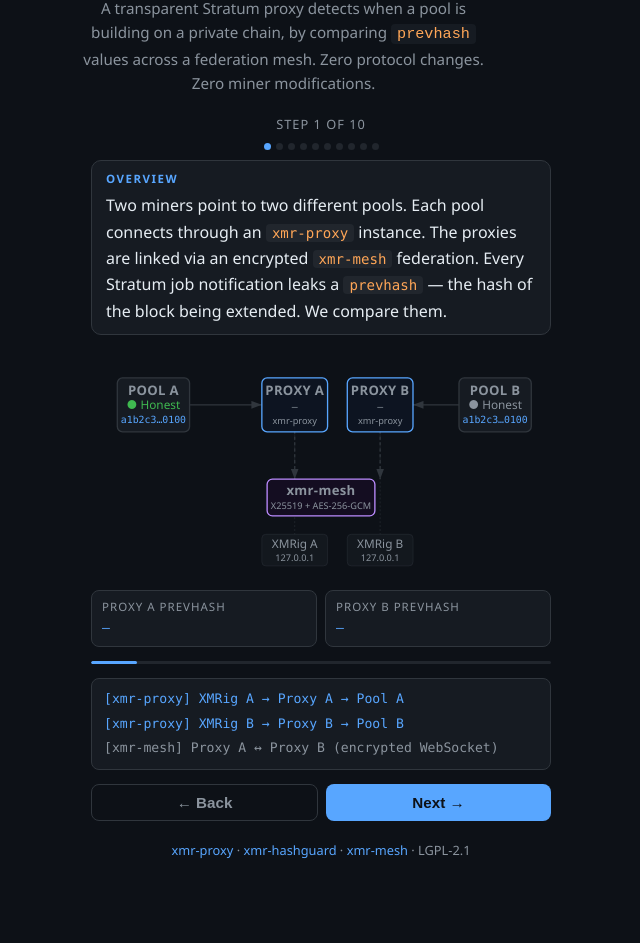
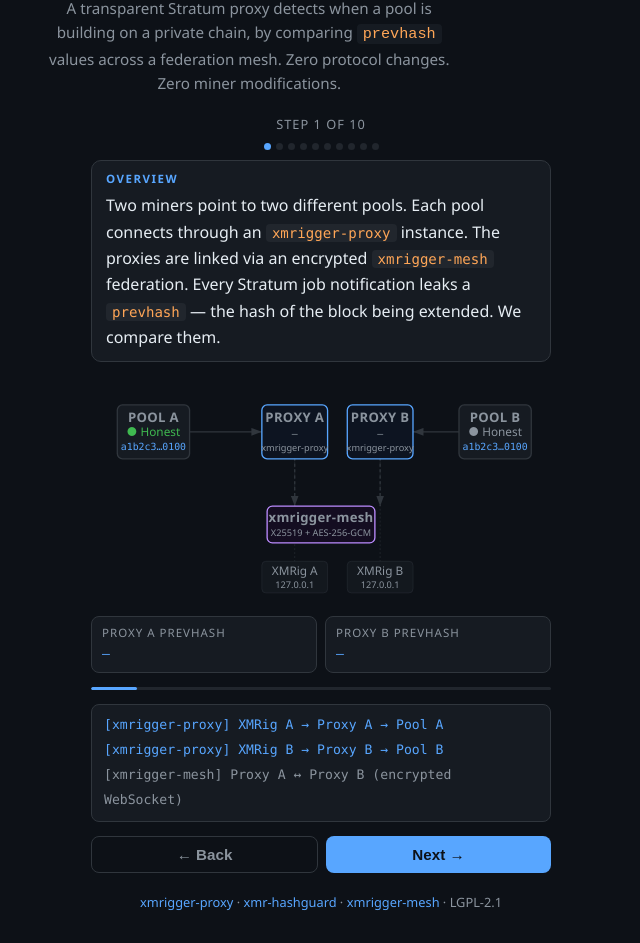
Before and after one commit to xmrigger/xmrigger-proxy, a website: page demo.html in a window 1280 px wide. Shown: the part 61-1004 px from the top of the page, without its empty margins (319-959 px from the left). Before the commit the page ends 952 px from the top, so only its background shows below. Drawn offline with Linux system fonts and the light colour scheme.

Commit message:
Rename to xmrigger-proxy

```diff
--- a/demo.html
+++ b/demo.html
@@ -3,7 +3,7 @@
 <head>
 <meta charset="UTF-8">
 <meta name="viewport" content="width=device-width, initial-scale=1.0">
-<title>xmr-proxy — Selfish Mining Detection Demo</title>
+<title>xmrigger-proxy — Selfish Mining Detection Demo</title>
 <style>
   :root {
     --bg:       #0d1117;
@@ -196,7 +196,7 @@
 <body>
 
 <header>
-  <h1>xmr-proxy — Selfish Mining Detection</h1>
+  <h1>xmrigger-proxy — Selfish Mining Detection</h1>
   <p>A transparent Stratum proxy detects when a pool is building on a private chain,
      by comparing <code style="color:var(--orange);background:var(--bg2);padding:1px 6px;border-radius:4px;font-family:monospace">prevhash</code>
      values across a federation mesh. Zero protocol changes. Zero miner modifications.</p>
@@ -263,7 +263,7 @@
       <rect x="260" y="44" width="100" height="82" rx="8" fill="#161b22" stroke="#30363d" stroke-width="1.5" id="rect-proxy-a"/>
       <text x="310" y="70" text-anchor="middle" fill="#8b949e" font-size="20" font-weight="600" letter-spacing="0.5">PROXY A</text>
       <text x="310" y="93" text-anchor="middle" fill="#58a6ff" font-size="15" id="ph-proxy-a" font-family="Consolas,monospace">—</text>
-      <text x="310" y="114" text-anchor="middle" fill="#8b949e" font-size="14">xmr-proxy</text>
+      <text x="310" y="114" text-anchor="middle" fill="#8b949e" font-size="14">xmrigger-proxy</text>
     </g>
 
     <!-- Proxy B -->
@@ -271,7 +271,7 @@
       <rect x="390" y="44" width="100" height="82" rx="8" fill="#161b22" stroke="#30363d" stroke-width="1.5" id="rect-proxy-b"/>
       <text x="440" y="70" text-anchor="middle" fill="#8b949e" font-size="20" font-weight="600" letter-spacing="0.5">PROXY B</text>
       <text x="440" y="93" text-anchor="middle" fill="#58a6ff" font-size="15" id="ph-proxy-b" font-family="Consolas,monospace">—</text>
-      <text x="440" y="114" text-anchor="middle" fill="#8b949e" font-size="14">xmr-proxy</text>
+      <text x="440" y="114" text-anchor="middle" fill="#8b949e" font-size="14">xmrigger-proxy</text>
     </g>
 
     <!-- Pool B -->
@@ -285,7 +285,7 @@
     <!-- Mesh -->
     <g id="node-mesh">
       <rect x="268" y="198" width="164" height="56" rx="8" fill="#161b22" stroke="#30363d" stroke-width="1.5" id="rect-mesh"/>
-      <text x="350" y="222" text-anchor="middle" fill="#8b949e" font-size="20" font-weight="600" letter-spacing="0.5">xmr-mesh</text>
+      <text x="350" y="222" text-anchor="middle" fill="#8b949e" font-size="20" font-weight="600" letter-spacing="0.5">xmrigger-mesh</text>
       <text x="350" y="243" text-anchor="middle" fill="#8b949e" font-size="14">X25519 + AES-256-GCM</text>
     </g>
 
@@ -347,9 +347,9 @@
 
 <footer>
   <p>
-    <a href="https://github.com/xmr-hashguard/xmr-proxy">xmr-proxy</a> ·
+    <a href="https://github.com/xmrigger/xmrigger-proxy">xmrigger-proxy</a> ·
     <a href="https://github.com/xmr-hashguard/xmr-hashguard">xmr-hashguard</a> ·
-    <a href="https://github.com/xmr-hashguard/xmr-mesh">xmr-mesh</a> ·
+    <a href="https://github.com/xmrigger/xmrigger-mesh">xmrigger-mesh</a> ·
     LGPL-2.1
   </p>
 </footer>
@@ -366,13 +366,13 @@ let currentStep = 0;
 const steps = [
   {
     label: 'OVERVIEW', labelColor: 'var(--blue)',
-    text: 'Two miners point to two different pools. Each pool connects through an <code>xmr-proxy</code> instance. The proxies are linked via an encrypted <code>xmr-mesh</code> federation. Every Stratum job notification leaks a <code>prevhash</code> — the hash of the block being extended. We compare them.',
+    text: 'Two miners point to two different pools. Each pool connects through an <code>xmrigger-proxy</code> instance. The proxies are linked via an encrypted <code>xmrigger-mesh</code> federation. Every Stratum job notification leaks a <code>prevhash</code> — the hash of the block being extended. We compare them.',
     phaseA: null, phaseB: null,
     hbA: null, hbB: null, hbClass: '',
     log: [
-      { c:'blue',   t:'[xmr-proxy]  XMRig A  →  Proxy A  →  Pool A' },
-      { c:'blue',   t:'[xmr-proxy]  XMRig B  →  Proxy B  →  Pool B' },
-      { c:'muted',  t:'[xmr-mesh]   Proxy A ↔ Proxy B  (encrypted WebSocket)' },
+      { c:'blue',   t:'[xmrigger-proxy]  XMRig A  →  Proxy A  →  Pool A' },
+      { c:'blue',   t:'[xmrigger-proxy]  XMRig B  →  Proxy B  →  Pool B' },
+      { c:'muted',  t:'[xmrigger-mesh]   Proxy A ↔ Proxy B  (encrypted WebSocket)' },
     ],
     svgFn: () => {
       resetSvg();
@@ -454,8 +454,8 @@ const steps = [
     hbA: BLOCK_100, hbB: BLOCK_PRIV, hbClass: 'diverge',
     log: [
       { c:'blue',   t:'[proxy-b]    mesh.broadcast(PREVHASH_ANNOUNCE, {prevhash})' },
-      { c:'muted',  t:'[xmr-mesh]   encrypt(pad(json))  →  WebSocket frame' },
-      { c:'muted',  t:'[xmr-mesh]   frame size = 256 B (bucket padded)' },
+      { c:'muted',  t:'[xmrigger-mesh]   encrypt(pad(json))  →  WebSocket frame' },
+      { c:'muted',  t:'[xmrigger-mesh]   frame size = 256 B (bucket padded)' },
       { c:'blue',   t:'[proxy-a]    received PREVHASH_ANNOUNCE from Proxy-B' },
       { c:'blue',   t:'[proxy-a]    peer deadbeef0000…0101 ≠ own a1b2c3d4…0100' },
     ],
@@ -572,7 +572,7 @@ const steps = [
       { c:'green',  t:'[result]  No protocol changes required' },
       { c:'green',  t:'[result]  No miner modifications required' },
       { c:'muted',  t:'' },
-      { c:'blue',   t:'→  github.com/xmr-hashguard/xmr-proxy' },
+      { c:'blue',   t:'→  github.com/xmrigger/xmrigger-proxy' },
     ],
     svgFn: () => {
       resetSvg();
--- a/index.js
+++ b/index.js
@@ -1,3 +1,3 @@
 'use strict';
-// xmr-proxy public API: exports XmrProxy, the integrated Stratum proxy with guards and mesh.
+// xmrigger-proxy public API: exports XmrProxy, the integrated Stratum proxy with guards and mesh.
 module.exports = require('./src/proxy');
--- a/poc/demo.js
+++ b/poc/demo.js
@@ -1,9 +1,9 @@
 #!/usr/bin/env node
 /**
- * poc/demo.js — xmr-proxy full integration demo
+ * poc/demo.js — hashguard-proxy full integration demo
  *
  * Two XmrProxy instances, each with a mock Stratum pool, a real encrypted
- * xmr-mesh between them, and PrevhashMonitor detection wired end-to-end.
+ * hashguard-mesh between them, and PrevhashMonitor detection wired end-to-end.
  *
  * No XMRig needed. No real pools. One command.
  *
```
Also changed, not shown: bin/xmr-proxy.js (+5 -5 lines), package.json (+5 -5 lines), src/proxy.js (+5 -5 lines), README.md.
